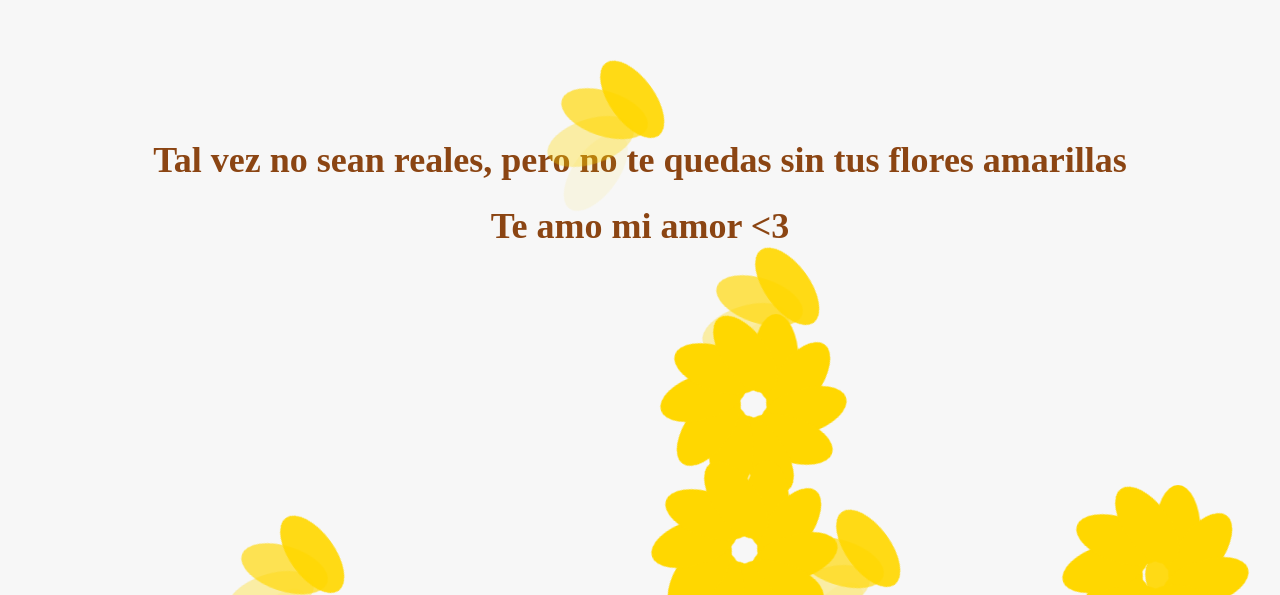
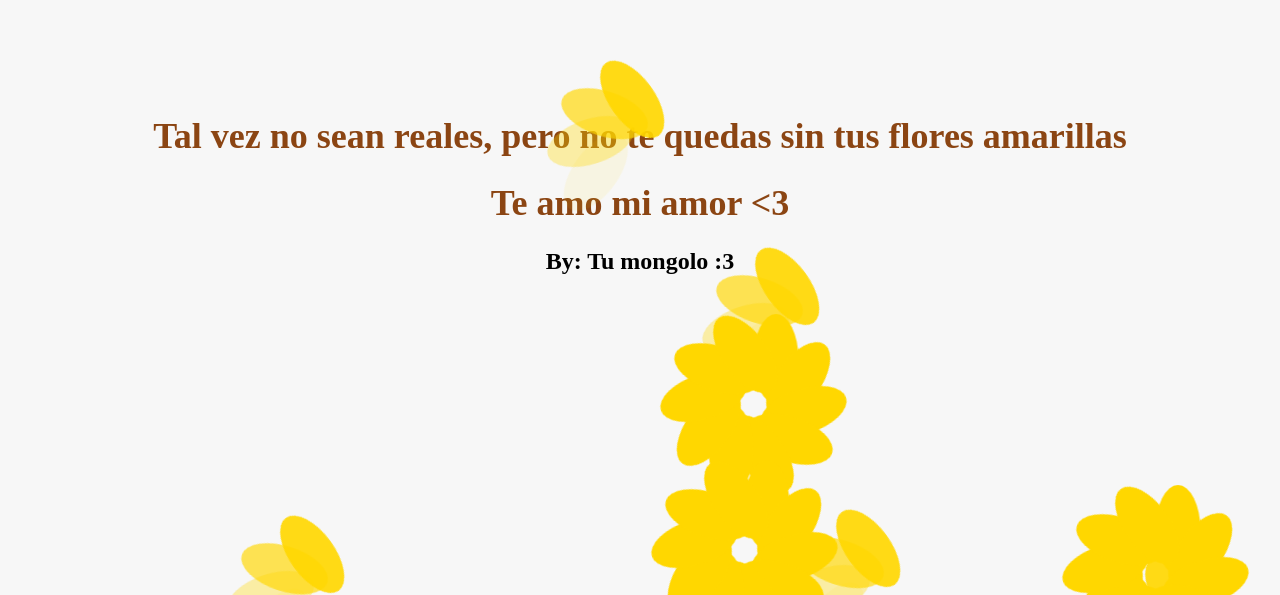
Before and after one commit to LoganSchna/flores-amarillas, a plain HTML site: page index.html in a window 1280 px wide. Shown: the part 205-800 px from the top of the page. Drawn offline with Linux system fonts and the light colour scheme.

Commit message:
Update index.html

```diff
--- a/index.html
+++ b/index.html
@@ -10,6 +10,7 @@
     <div class="container">
         <h1>Tal vez no sean reales, pero no te quedas sin tus flores amarillas</h1>
         <h1>Te amo mi amor <3</h1>
+        <h2>By: Tu mongolo :3</h2>
         <div class="flower-container">
             <!-- Las flores se agregarán y eliminarán aquí mediante JavaScript -->
         </div>
```
